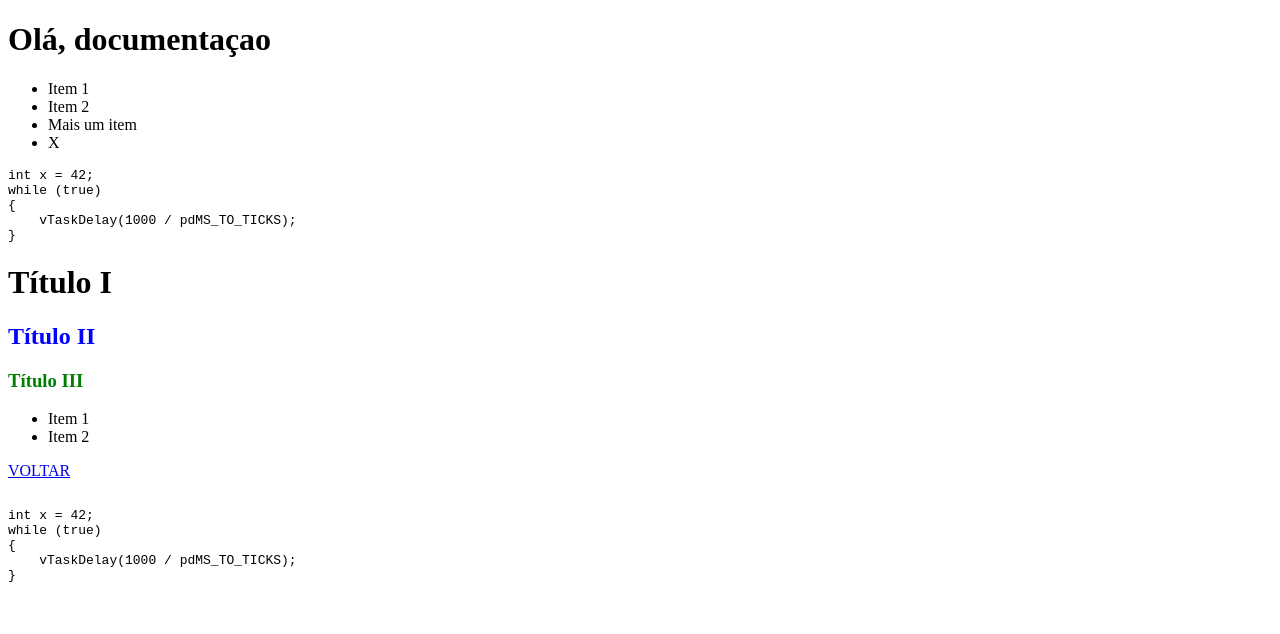
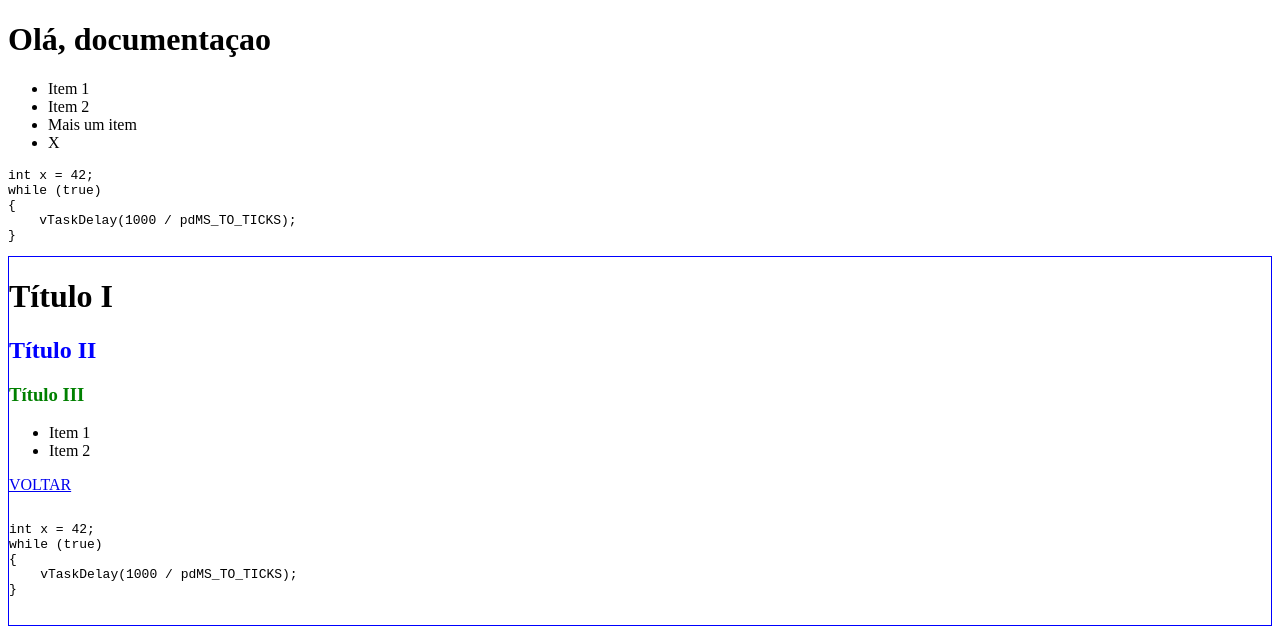
Before and after one commit to felipex/hugo-test, a plain HTML site: page index.html in a window 1280 px wide. Drawn offline with nearby package versions, Linux system fonts and the light colour scheme.

Commit message:
Action para deploy

```diff
--- a/index.html
+++ b/index.html
@@ -7,7 +7,7 @@
 </head>
 <body>
   <div id="conteudo"></div>
-  <div id="conteudohtml"></div>
+  <div id="conteudohtml" style="border: 1px solid blue"></div>
 
   <script>
     const markdown = `
```
Also changed, not shown: 1 other file.
